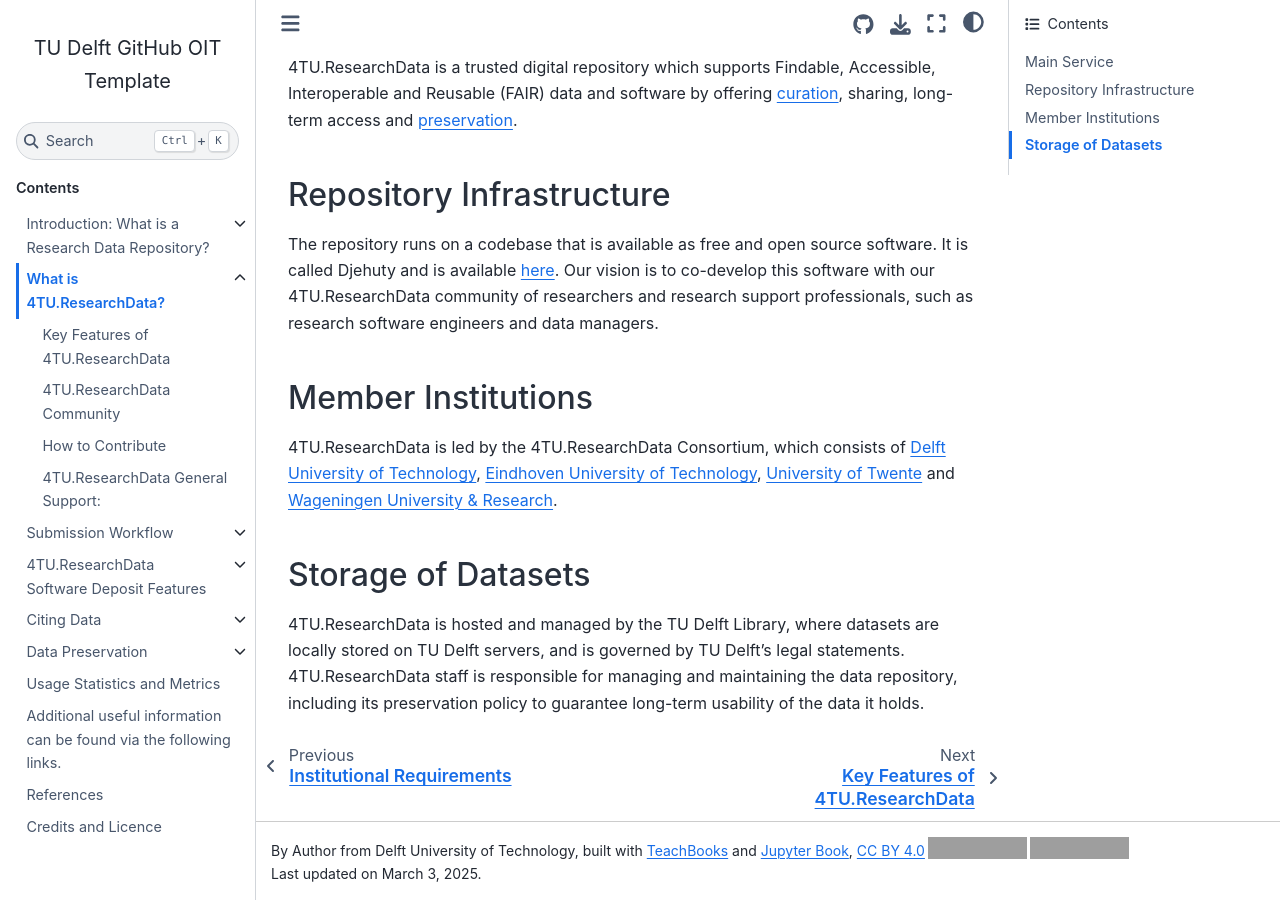
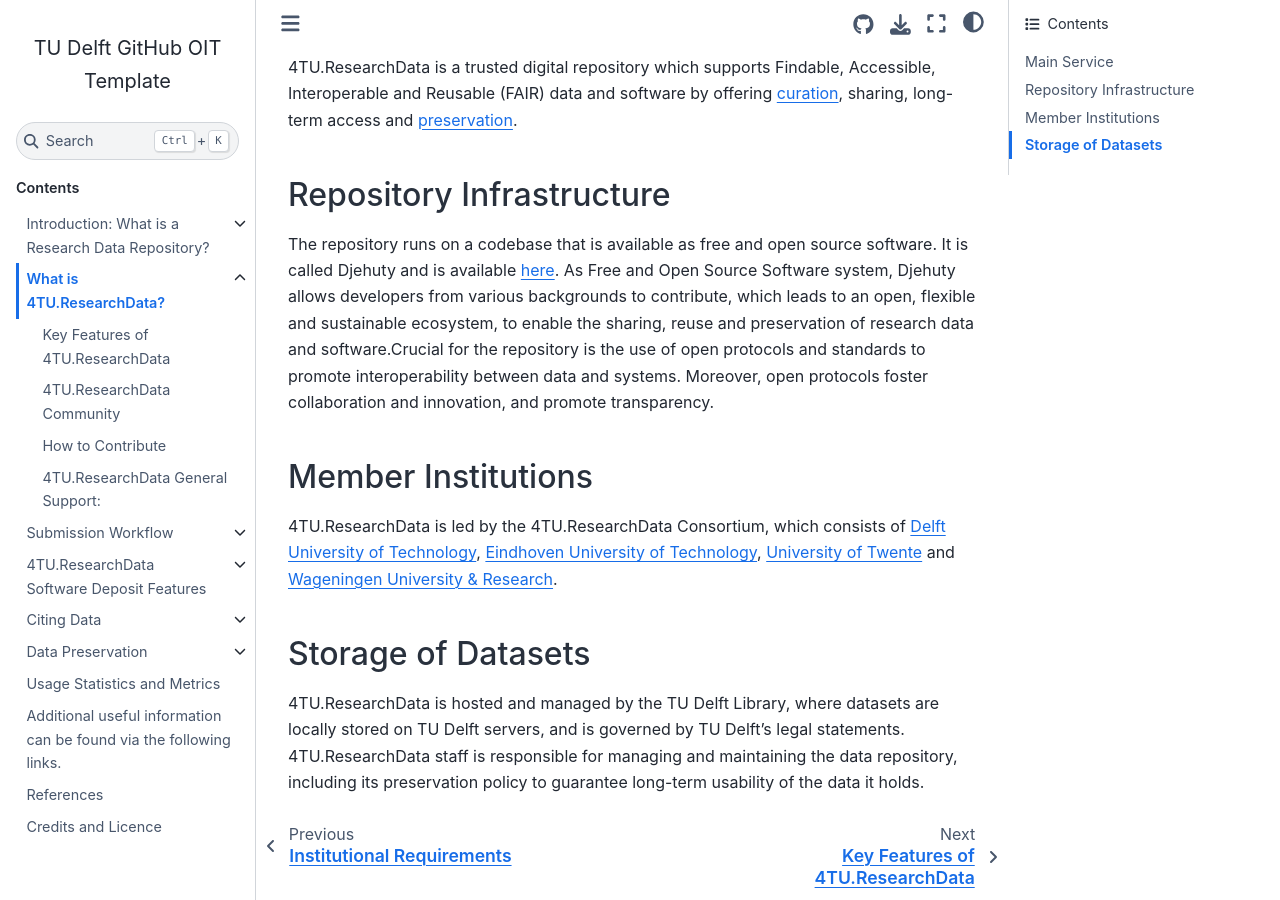
Before and after one commit to TUDelft-books/FAIR4TU_Submission_Help, a Jupyter Book: the page built from book/4tu_research_data/intro.md, in a window 1280 px wide and 900 px high, scrolled down 531 px. Built offline with Jupyter Book 1.0.4 settings and Sphinx 7.4.7 and the Sphinx Book theme 1.1.4, drawn with Linux system fonts in a browser that asks for light colours; pages that are not in the unit, such as notebooks, are missing from menus; comment, search, counter and statistics services are not loaded; grey boxes are pictures that could not be loaded.

Commit message:
Update intro.md

```diff
--- a/book/4tu_research_data/intro.md
+++ b/book/4tu_research_data/intro.md
@@ -15,7 +15,7 @@ This video introduces 4TU.ResearchData, an international data repository for sci
 
 ## Repository Infrastructure
 
-The repository runs on a codebase that is available as free and open source software. It is called Djehuty and is available [here](https://github.com/4TUResearchData/djehuty). Our vision is to co-develop this software with our 4TU.ResearchData community of researchers and research support professionals, such as research software engineers and data managers.
+The repository runs on a codebase that is available as free and open source software. It is called Djehuty and is available [here](https://github.com/4TUResearchData/djehuty). As Free and Open Source Software system, Djehuty allows developers from various backgrounds to contribute, which leads to an open, flexible and sustainable ecosystem, to enable the sharing, reuse and preservation of research data and software.Crucial for the repository is the use of open protocols and standards to promote interoperability between data and systems. Moreover, open protocols foster collaboration and innovation, and promote transparency.
 
 ## Member Institutions
 
```
